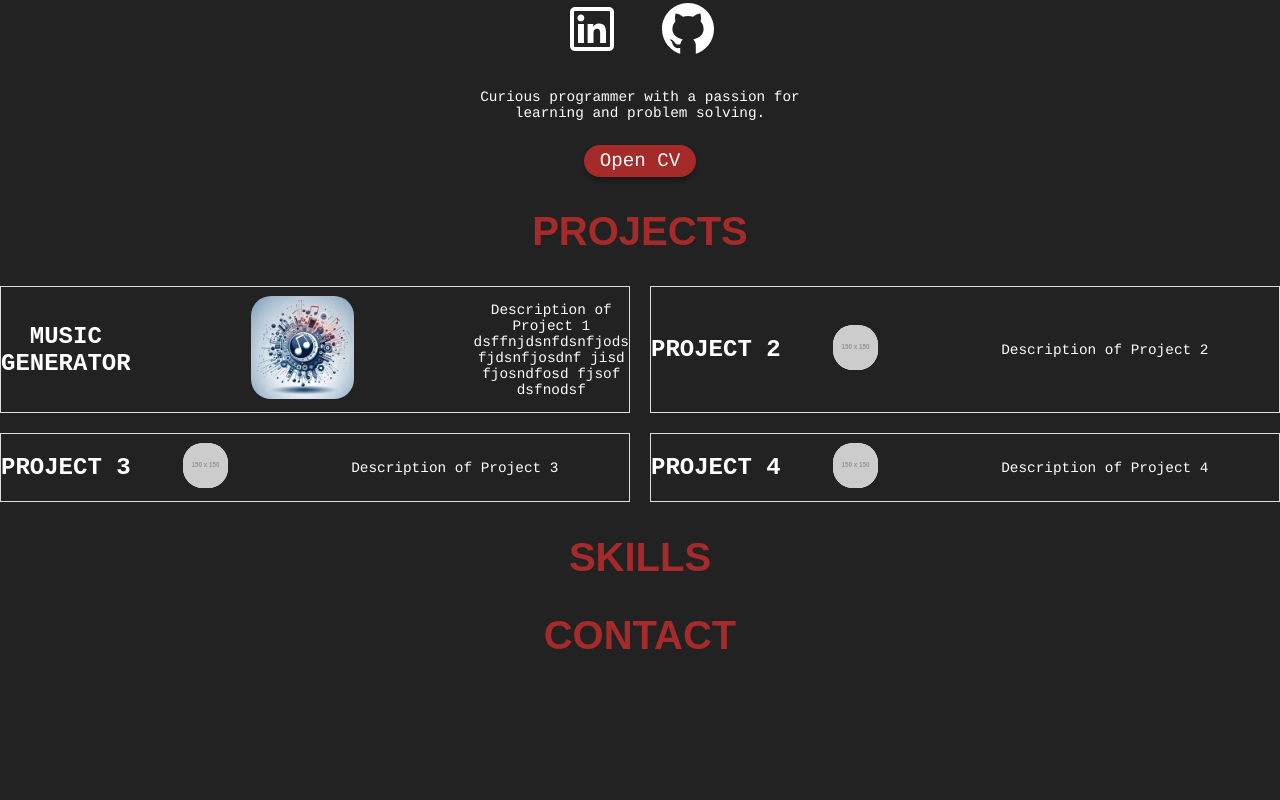
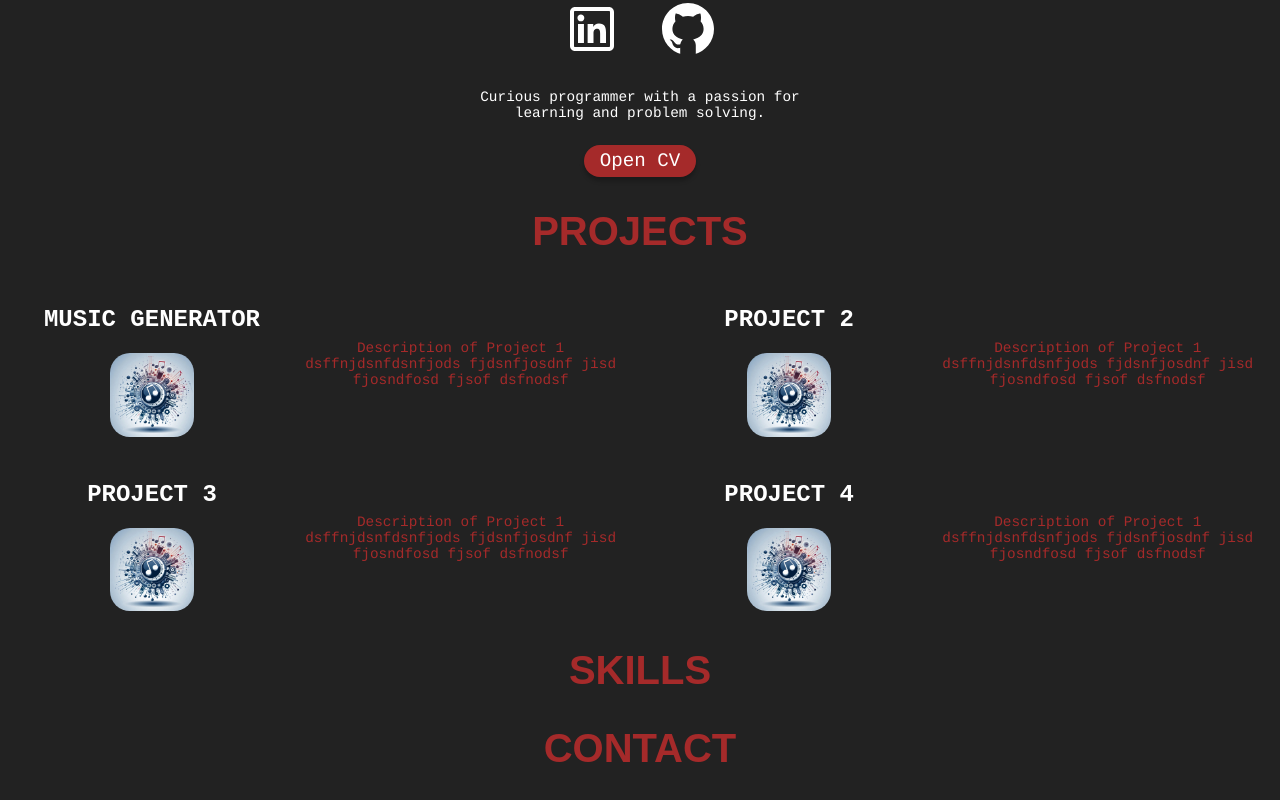
Before and after one commit to theglassofwater/PersonalWebsite, a React (Create React App) app: page /projects in a window 1280 px wide. Shown: the part 538-1338 px from the top of the page. Before the commit the page ends 1230 px from the top, so only its background shows below. Built offline with nearby package versions, Linux system fonts and the light colour scheme.

Commit message:
project section

```diff
--- a/src/App.css
+++ b/src/App.css
@@ -11,6 +11,8 @@
 body {
   background-color: var(--background-color);
   text-align: center;
+  margin-left: 1%;
+  margin-right: 1%;
 }
 h1,h2,h3,p {
   color: var(--text-color);
--- a/src/components/Projects/Projects.js
+++ b/src/components/Projects/Projects.js
@@ -8,35 +8,36 @@ const Projects = () => {
         <h1 className="SectionTitle">Projects</h1>
         <div className={styles.ProjectsContainer}>
             <div>
-                <h2>Music Generator</h2>
                 <a href="https://www.github.com/theglassofwater/project1" target="_blank">
+                    <h2>Music Generator</h2>
                     <img src={Project1Image} alt="Project 1" />
                 </a>
                 <p>Description of Project 1 dsffnjdsnfdsnfjods fjdsnfjosdnf jisd fjosndfosd fjsof dsfnodsf</p>
             </div>
 
             <div>
-                <h2>Project 2</h2>
                 <a href="https://www.github.com/theglassofwater/project2" target="_blank">
-                    <img src="https://via.placeholder.com/150" alt="Project 2" />
+                    <h2>Project 2</h2>
+                    <img src={Project1Image} alt="Project 2" />
                 </a>
-                <p>Description of Project 2</p>
+                <p>Description of Project 1 dsffnjdsnfdsnfjods fjdsnfjosdnf jisd fjosndfosd fjsof dsfnodsf</p>
             </div>
 
             <div>
-                <h2>Project 3</h2>
                 <a href="https://www.github.com/theglassofwater/project3" target="_blank">
-                    <img src="https://via.placeholder.com/150" alt="Project 3" />
+                    <h2>Project 3</h2>
+                    <img src={Project1Image} alt="Project 3" />
                 </a>
-                <p>Description of Project 3</p>
+                <p>Description of Project 1 dsffnjdsnfdsnfjods fjdsnfjosdnf jisd fjosndfosd fjsof dsfnodsf</p>
             </div>
 
             <div>
-                <h2>Project 4</h2>
                 <a href="https://www.github.com/theglassofwater/project4" target="_blank">
-                    <img src="https://via.placeholder.com/150" alt="Project 4" />
+                    <h2>Project 4</h2>
+                    <img src={Project1Image} alt="Project 4" />
                 </a>
-                <p>Description of Project 4</p>
+
+                <p>Description of Project 1 dsffnjdsnfdsnfjods fjdsnfjosdnf jisd fjosndfosd fjsof dsfnodsf</p>
             </div>
         </div>
     </section>
--- a/src/components/Projects/Projects.module.css
+++ b/src/components/Projects/Projects.module.css
@@ -24,20 +24,27 @@
 
 .ProjectsContainer {
     display: grid;
-    grid-template-columns: repeat(2, 1fr); /* Creates 2 columns */
-    gap: 20px; /* Adjust the gap between items as needed */
+    grid-template-columns: repeat(2, 1fr);
+    gap: 20px;
 
     div {
-      border: 1px solid #ddd; /* Optional: Add border to each item */
+      /* border: 1px solid #ddd;  */
       display: flex;
-      justify-content: space-between;
-      align-items: center;
-      div{
+      /* justify-content: space-between; */
+      align-items: right;
+      p{
+        display: flex;
+        justify-content: center;
+        align-items: center;
+        color: #a52a2a;
+        /* height: 100vh; */
+      }
+      /* a{
+        display: flex;
+        flex-direction: column;
+        text-align: center;
+      } */
 
-      }
-      p{
-        flex: 1;
-      }
     }
 
 
```
